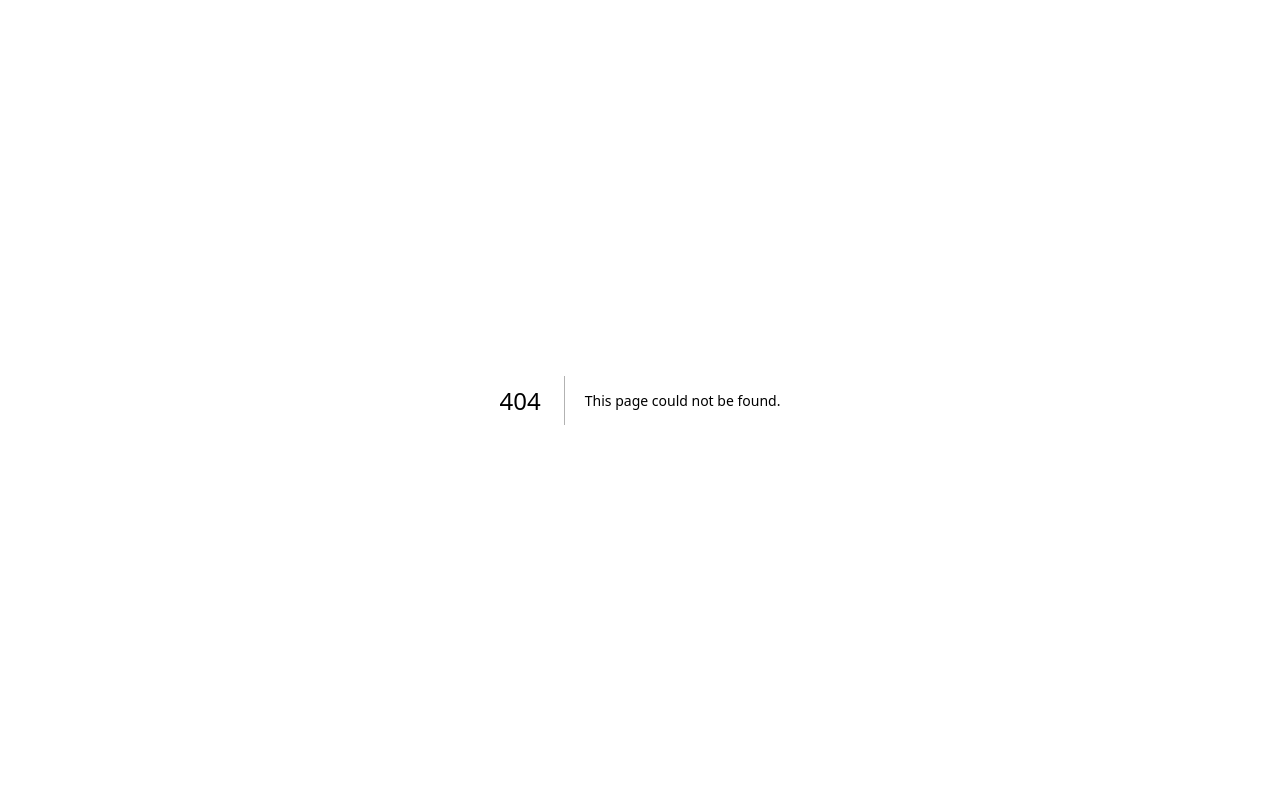
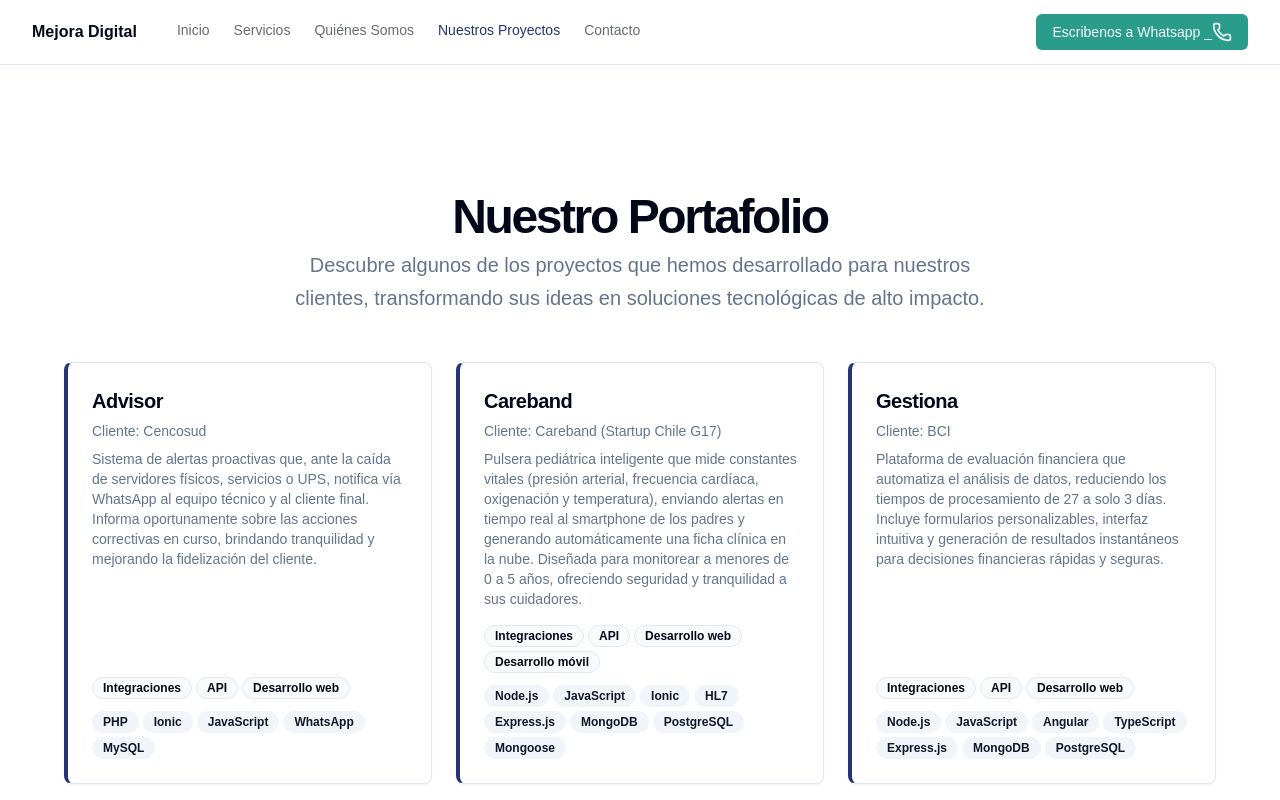
Before and after one commit to jsfernandez/mejoradigital_next, a Next.js app: page /proyectos in a window 1280 px wide. Before the commit this address had no page. Shown: the top 800 px of the page. Built offline with nearby package versions, Linux system fonts and the light colour scheme; a web font is replaced by a local one.

Commit message:
chore: adding proyect

```diff
--- /dev/null
+++ b/app/proyectos/page.tsx
@@ -0,0 +1,143 @@
+import { SiteHeader } from "@/components/site-header"
+import { ProjectCard } from "@/components/project-card"
+import { Button } from "@/components/ui/button"
+import { ArrowRight } from "lucide-react"
+import Link from "next/link"
+
+export default function ProyectosPage() {
+  const projects = [
+    {
+      id: "advisor",
+      title: "Advisor",
+      description:
+        "Sistema de alertas proactivas que, ante la caída de servidores físicos, servicios o UPS, notifica vía WhatsApp al equipo técnico y al cliente final. Informa oportunamente sobre las acciones correctivas en curso, brindando tranquilidad y mejorando la fidelización del cliente.",
+      client: "Cencosud",
+      tags: ["PHP", "Ionic", "JavaScript", "WhatsApp", "Integraciones", "API", "Desarrollo web", "MySQL"],
+    },
+    {
+      id: "careband",
+      title: "Careband",
+      description:
+        "Pulsera pediátrica inteligente que mide constantes vitales (presión arterial, frecuencia cardíaca, oxigenación y temperatura), enviando alertas en tiempo real al smartphone de los padres y generando automáticamente una ficha clínica en la nube. Diseñada para monitorear a menores de 0 a 5 años, ofreciendo seguridad y tranquilidad a sus cuidadores.",
+      client: "Careband (Startup Chile G17)",
+      tags: [
+        "Node.js",
+        "JavaScript",
+        "Ionic",
+        "Integraciones",
+        "API",
+        "Desarrollo web",
+        "Desarrollo móvil",
+        "HL7",
+        "Express.js",
+        "MongoDB",
+        "PostgreSQL",
+        "Mongoose",
+      ],
+    },
+    {
+      id: "gestiona",
+      title: "Gestiona",
+      description:
+        "Plataforma de evaluación financiera que automatiza el análisis de datos, reduciendo los tiempos de procesamiento de 27 a solo 3 días. Incluye formularios personalizables, interfaz intuitiva y generación de resultados instantáneos para decisiones financieras rápidas y seguras.",
+      client: "BCI",
+      tags: [
+        "Node.js",
+        "JavaScript",
+        "Angular",
+        "TypeScript",
+        "Integraciones",
+        "API",
+        "Desarrollo web",
+        "Express.js",
+        "MongoDB",
+        "PostgreSQL",
+      ],
+    },
+    {
+      id: "workflow",
+      title: "Workflow",
+      description:
+        "Sistema de gestión de disponibilidad para personal en faena minera. Permite registrar y visualizar estados de disponibilidad (disponible, con permiso, inhabilitado) y sus motivos, integrando flujos de aprobación y centralización de la información para una toma de decisiones eficiente en terreno.",
+      client: "Minera",
+      tags: ["NestJS", "TypeScript", "TypeORM", "Desarrollo web", "Integraciones", "API", "PostgreSQL", "ReactJS"],
+    },
+    {
+      id: "alpha-cronos",
+      title: "Alpha Cronos",
+      description:
+        "Plataforma de mensajería programada que permite enviar mensajes de texto o multimedia a uno mismo u otros en el futuro, funcionando como cápsulas del tiempo digitales para preservar recuerdos o mensajes significativos.",
+      client: "Persona natural",
+      tags: ["PHP", "JavaScript", "MySQL", "Desarrollo web", "Integraciones", "API"],
+    },
+    {
+      id: "axeon",
+      title: "Axeon",
+      description:
+        "Plataforma inteligente de licitaciones basada en la API de Mercado Público. Facilita la gestión eficiente de propuestas mediante el análisis de datos históricos y la generación de ofertas competitivas que cumplen con los estándares requeridos por el sistema de compras públicas.",
+      client: "Mercado Público",
+      tags: ["PHP", "JavaScript", "Bootstrap", "JQuery", "MySQL", "Desarrollo web", "Integraciones", "API"],
+    },
+    {
+      id: "maket-me",
+      title: "Maket Me",
+      description:
+        "Marketplace geolocalizado que permite a los usuarios crear tiendas virtuales visibles en un mapa, facilitando la compra y reserva de productos o servicios por parte de clientes cercanos.",
+      client: "Persona natural",
+      tags: ["Node.js", "ReactJS", "TypeScript", "Ionic", "API", "Desarrollo web", "Desarrollo móvil", "Integraciones"],
+    },
+    {
+      id: "non-stop",
+      title: "Non-stop",
+      description:
+        "Plataforma para la venta y promoción de bebidas alcohólicas. Muestra en un mapa los locales cercanos, junto con sus promociones activas, permitiendo a los usuarios descubrir fácilmente nuevas ofertas en su entorno.",
+      client: "Persona natural",
+      tags: [
+        "ElectronJS",
+        "Node.js",
+        "TypeScript",
+        "Ionic",
+        "API",
+        "Desarrollo web",
+        "Desarrollo móvil",
+        "Integraciones",
+      ],
+    },
+  ]
+
+  return (
+    <div className="flex min-h-screen flex-col">
+      <SiteHeader />
+      <main className="flex-1">
+        <section className="w-full py-12 md:py-24 lg:py-32">
+          <div className="container px-4 md:px-6">
+            <div className="flex flex-col items-center justify-center space-y-4 text-center">
+              <div className="space-y-2">
+                <h1 className="text-3xl font-bold tracking-tighter sm:text-5xl">Nuestro Portafolio</h1>
+                <p className="mx-auto max-w-[700px] text-muted-foreground md:text-xl/relaxed">
+                  Descubre algunos de los proyectos que hemos desarrollado para nuestros clientes, transformando sus
+                  ideas en soluciones tecnológicas de alto impacto.
+                </p>
+              </div>
+            </div>
+
+            <div className="mx-auto grid max-w-6xl gap-6 py-12 md:grid-cols-2 lg:grid-cols-3">
+              {projects.map((project) => (
+                <ProjectCard key={project.id} project={project} />
+              ))}
+            </div>
+
+            <div className="flex justify-center">
+              <Button variant="outline" size="lg" className="group" asChild>
+                <Link href="/contacto">
+                  ¿Tienes un proyecto en mente? Contáctanos
+                  <ArrowRight className="ml-2 h-4 w-4 transition-transform group-hover:translate-x-1" />
+                </Link>
+              </Button>
+            </div>
+          </div>
+        </section>
+      </main>
+    </div>
+  )
+}
--- /dev/null
+++ b/components/project-card.tsx
@@ -0,0 +1,59 @@
+import { Card, CardContent, CardHeader, CardTitle } from "@/components/ui/card"
+import { Badge } from "@/components/ui/badge"
+
+interface Project {
+  id: string
+  title: string
+  description: string
+  client: string
+  tags: string[]
+}
+
+interface ProjectCardProps {
+  project: Project
+}
+
+export function ProjectCard({ project }: ProjectCardProps) {
+  // Group tags by type for better organization
+  const techTags = project.tags.filter(
+    (tag) => !tag.includes("Desarrollo") && !tag.includes("Integraciones") && !tag.includes("API"),
+  )
+
+  const typeTags = project.tags.filter(
+    (tag) => tag.includes("Desarrollo") || tag.includes("Integraciones") || tag.includes("API"),
+  )
+
+  return (
+    <Card className="h-full flex flex-col transition-all hover:shadow-md border-l-4 border-l-primary">
+      <CardHeader className="pb-2">
+        <CardTitle className="text-xl">{project.title}</CardTitle>
+        <div className="text-sm font-medium text-muted-foreground">Cliente: {project.client}</div>
+      </CardHeader>
+      <CardContent className="flex-1 flex flex-col justify-between gap-4">
+        <p className="text-sm text-muted-foreground">{project.description}</p>
+
+        <div className="space-y-3">
+          {typeTags.length > 0 && (
+            <div className="flex flex-wrap gap-1">
+              {typeTags.map((tag) => (
+                <Badge key={`${project.id}-${tag}`} variant="outline" className="text-xs bg-muted/50">
+                  {tag}
+                </Badge>
+              ))}
+            </div>
+          )}
+
+          {techTags.length > 0 && (
+            <div className="flex flex-wrap gap-1">
+              {techTags.map((tag) => (
+                <Badge key={`${project.id}-${tag}`} variant="secondary" className="text-xs">
+                  {tag}
+                </Badge>
+              ))}
+            </div>
+          )}
+        </div>
+      </CardContent>
+    </Card>
+  )
+}
--- a/components/site-header.tsx
+++ b/components/site-header.tsx
@@ -26,6 +26,10 @@ export function SiteHeader() {
     {
       href: "/nosotros",
       label: "Quiénes Somos",
+    },
+    {
+      href: "/proyectos",
+      label: "Nuestros Proyectos",
     },
     {
       href: "/contacto",
--- /dev/null
+++ b/components/ui/badge.tsx
@@ -0,0 +1,29 @@
+import type * as React from "react"
+import { cva, type VariantProps } from "class-variance-authority"
+
+import { cn } from "@/lib/utils"
+
+const badgeVariants = cva(
+  "inline-flex items-center rounded-full border px-2.5 py-0.5 text-xs font-semibold transition-colors focus:outline-none focus:ring-2 focus:ring-ring focus:ring-offset-2",
+  {
+    variants: {
+      variant: {
+        default: "border-transparent bg-primary text-primary-foreground hover:bg-primary/80",
+        secondary: "border-transparent bg-secondary text-secondary-foreground hover:bg-secondary/80",
+        destructive: "border-transparent bg-destructive text-destructive-foreground hover:bg-destructive/80",
+        outline: "text-foreground",
+      },
+    },
+    defaultVariants: {
+      variant: "default",
+    },
+  },
+)
+
+export interface BadgeProps extends React.HTMLAttributes<HTMLDivElement>, VariantProps<typeof badgeVariants> {}
+
+function Badge({ className, variant, ...props }: BadgeProps) {
+  return <div className={cn(badgeVariants({ variant }), className)} {...props} />
+}
+
+export { Badge, badgeVariants }
```
Also changed, not shown: public/robots.txt (added), 1 other file (tests, documents, lock files or other folders).
